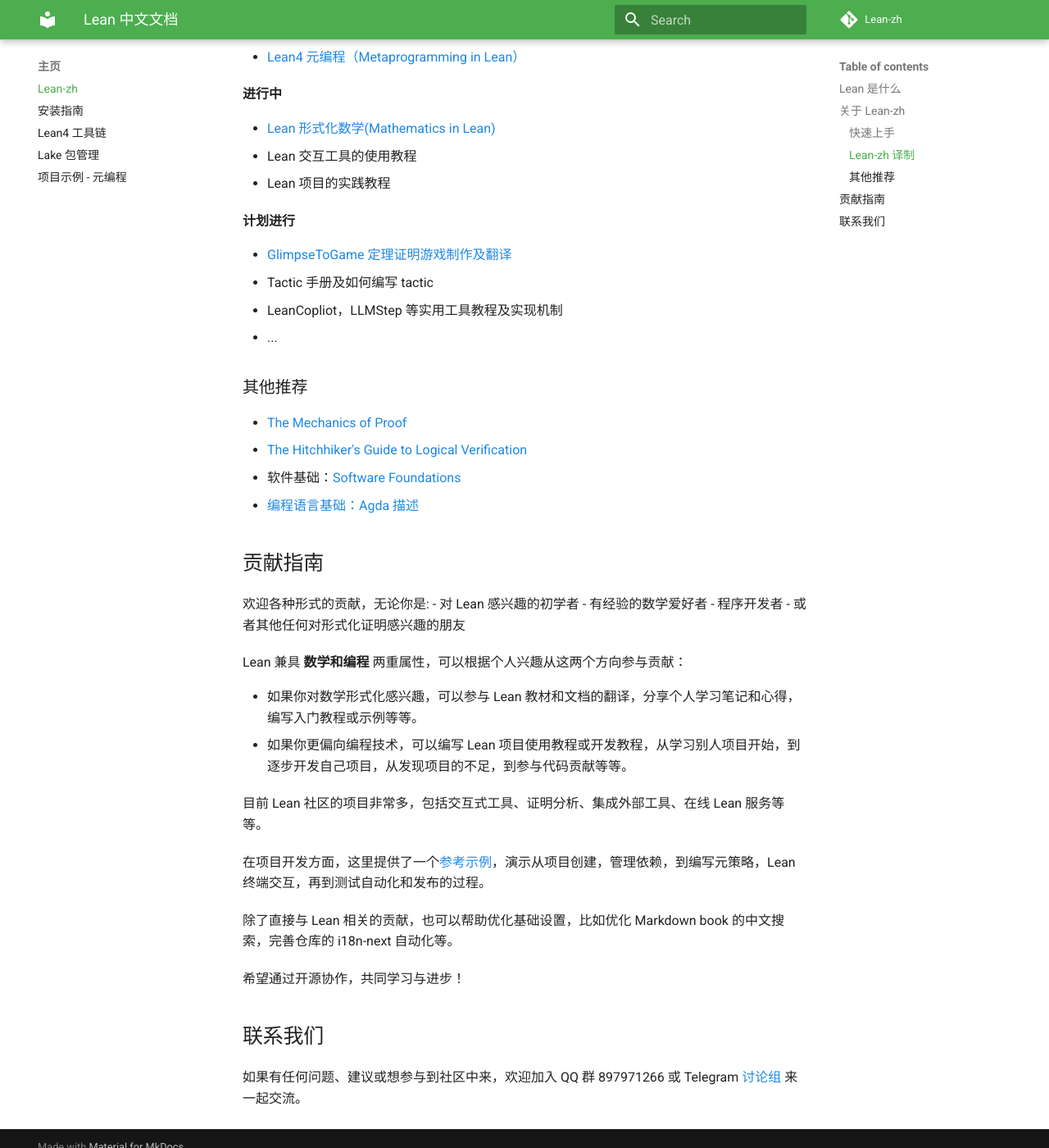
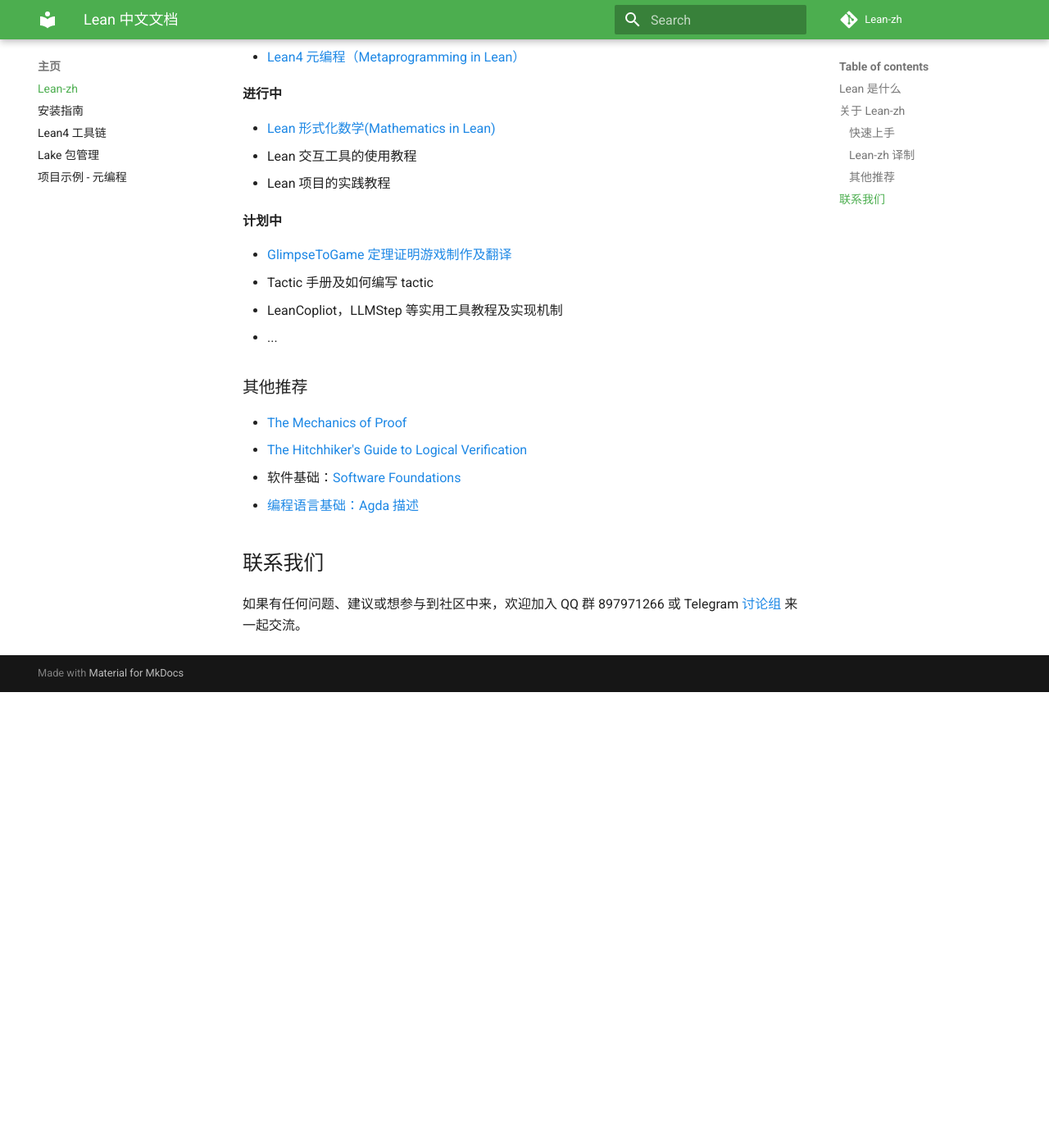
Before and after one commit to Lean-zh/lean-zh.github.io, an MkDocs documentation site: the page built from docs/index.md, in a window 1280 px wide and 1400 px high, scrolled down 1334 px. Shown: the whole window at 82% size. Built offline with MkDocs 1.6.1 and Material for MkDocs 9.7.7, drawn with Linux system fonts in a browser that asks for light colours; comment, search, counter and statistics services are not loaded; the version menu is left out; after the commit the page ends 2178 px from its top, so only the background shows below that; some of the changed text lies outside the part shown.

```diff
--- a/docs/index.md
+++ b/docs/index.md
@@ -9,11 +9,11 @@ description: Lean-zh Documentation
   <a href="mailto:leanprover@outllook.com">
     <img src="https://img.shields.io/badge/Email-联系我们-informational?style=flat&logo=microsoft-outlook&logoColor=white" alt="Email Badge">
   </a>
+  <a href="http://qm.qq.com/cgi-bin/qm/qr?_wv=1027&k=tC0R88AwoljjpvA2fGAvkucJCOeJnLDR&authKey=AHE8WSVpMeNAoc4Ax8%2BkiM%2FrBkAcpFfcuc7V746wcdIWXYloyGWcn2IkBhpVsumI&noverify=0&group_code=897971266">
+    <img src="https://img.shields.io/badge/QQ-加入群聊-blue.svg?logo=tencent-qq&style=flat" alt="QQ群">
+  </a>
   <a href="https://t.me/Lean_zh_CN">
     <img src="https://img.shields.io/badge/Telegram-加入讨论-blue?style=flat&logo=telegram&logoColor=white" alt="Telegram Badge">
-  </a>
-  <a href="http://qm.qq.com/cgi-bin/qm/qr?_wv=1027&k=tC0R88AwoljjpvA2fGAvkucJCOeJnLDR&authKey=AHE8WSVpMeNAoc4Ax8%2BkiM%2FrBkAcpFfcuc7V746wcdIWXYloyGWcn2IkBhpVsumI&noverify=0&group_code=897971266">
-    <img src="https://img.shields.io/badge/QQ-加入群聊-blue.svg?logo=tencent-qq&style=flat" alt="QQ群">
   </a>
   <a href="https://www.leanprover.cn">
     <img src="https://img.shields.io/badge/Website-访问主页-blue.svg?style=flat" alt="Website">
@@ -29,7 +29,7 @@ Lean 作为一门独特的语言，兼具 **数学和编程** 两方面的特性
 - 作为交互式定理证明器，Lean 提供了严格的逻辑框架，**数学家可以将数学定理转换成代码，并严格验证这些定理的正确性**。
 - 作为通用函数式编程语言，它具有 **依赖类型** 的 **严格** 的 **纯函数式** 语言性质。
 
-这些特性让 Lean 在数学和计算机科学研究中非常有用，它可以帮助研究人员发现并纠正概念上的错误，同时加深他们对研究对象的理解。Lean 的标准库 [mathlib](https://github.com/leanprover-community/mathlib4) 被称为[未来的数学图书馆](https://www.quantamagazine.org/building-the-mathematical-library-of-the-future-20201001/)。
+这些特性让 Lean 在数学和计算机科学研究中非常有用，它可以帮助研究人员发现并纠正概念上的错误，同时加深他们对研究对象的理解。
 
 ## 关于 Lean-zh
 
@@ -62,7 +62,7 @@ Lean-zh 提供一个实践，交流，和知识分享的平台。如果你对 Le
 * Lean 交互工具的使用教程
 * Lean 项目的实践教程
 
-**计划进行**
+**计划中**
 
 * [GlimpseToGame 定理证明游戏制作及翻译](https://github.com/Lean-zh/GlimpseToGame)
 * Tactic 手册及如何编写 tactic
@@ -76,27 +76,6 @@ Lean-zh 提供一个实践，交流，和知识分享的平台。如果你对 Le
 * 软件基础：[Software Foundations](https://coq-zh.github.io/SF-zh/)
 * [编程语言基础：Agda 描述](https://agda-zh.github.io/PLFA-zh/)
 
-## 贡献指南
-
-欢迎各种形式的贡献，无论你是:
-- 对 Lean 感兴趣的初学者
-- 有经验的数学爱好者
-- 程序开发者
-- 或者其他任何对形式化证明感兴趣的朋友
-
-Lean 兼具 **数学和编程** 两重属性，可以根据个人兴趣从这两个方向参与贡献：
-
-- 如果你对数学形式化感兴趣，可以参与 Lean 教材和文档的翻译，分享个人学习笔记和心得，编写入门教程或示例等等。
-- 如果你更偏向编程技术，可以编写 Lean 项目使用教程或开发教程，从学习别人项目开始，到逐步开发自己项目，从发现项目的不足，到参与代码贡献等等。
-
-目前 Lean 社区的项目非常多，包括交互式工具、证明分析、集成外部工具、在线 Lean 服务等等。
-
-在项目开发方面，这里提供了一个[参考示例](projects/meta-example.md)，演示从项目创建，管理依赖，到编写元策略，Lean 终端交互，再到测试自动化和发布的过程。
-
-除了直接与 Lean 相关的贡献，也可以帮助优化基础设置，比如优化 Markdown book 的中文搜索，完善仓库的 i18n-next 自动化等。
-
-希望通过开源协作，共同学习与进步！
-
 ## 联系我们
 
 如果有任何问题、建议或想参与到社区中来，欢迎加入 QQ 群 897971266 或 Telegram [讨论组](https://t.me/Lean_zh_CN) 来一起交流。
--- a/mkdocs.yml
+++ b/mkdocs.yml
@@ -74,10 +74,12 @@ nav:
     - Lake 包管理: references/lake-doc.md
     - 项目示例 - 元编程: projects/meta-example.md
   - 交互工具:
-    - LeanDojo 教程: tutorial/lean-dojo.md
-    - REPL 教程: tutorial/repl.md
-    - PantoGraph 教程: tutorial/pantograph.md
+    - 交互工具: tool/index.md
+    - LeanDojo 教程: tool/lean-dojo.md
+    - REPL 教程: tool/repl.md
+    - PantoGraph 教程: tool/pantograph.md
   - 项目教程:
     - Lean4web 在线编译器: projects/lean4web.md
     - jixia 数据分析: projects/jixia.md
     - Lean4Game 教程: projects/lean4game.md
+  - 贡献指南: contributing.md
```
Also changed, not shown: docs/contributing.md (added, +12 -0 lines), docs/projects/meta-example.md (+1 -1 lines), docs/tool/index.md (added, +12 -0 lines), docs/tool/pantograph.md (added, +12 -0 lines), docs/tutorial/pantograph.md (deleted, +0 -12 lines), docs/tool/lean-dojo.md (renamed from docs/tutorial/lean-dojo.md), docs/tool/lean4-jupyter.md (renamed from docs/tutorial/lean4-jupyter.md), docs/tool/repl.md (renamed from docs/tutorial/repl.md).
